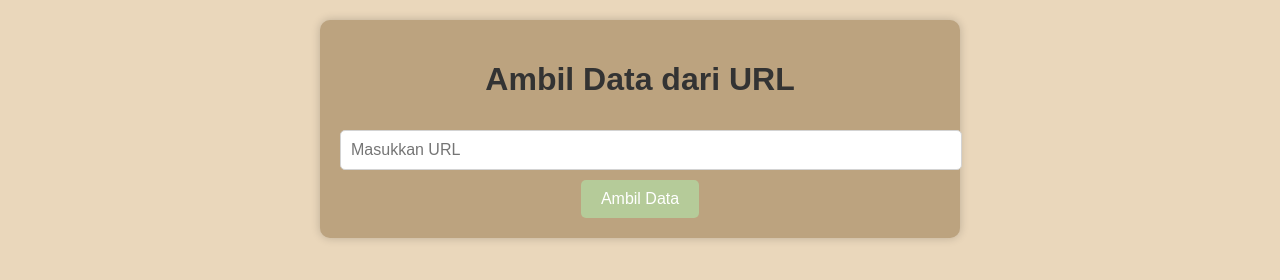
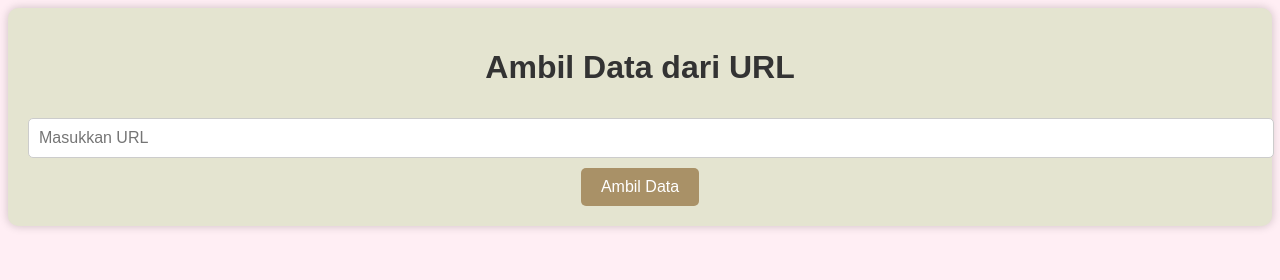
Before and after one commit to RashiqaDewi/ALPROW5, a plain HTML site: page index.html in a window 1280 px wide. Drawn offline with Linux system fonts and the light colour scheme.

Commit message:
Update index.html

```diff
--- a/index.html
+++ b/index.html
@@ -7,19 +7,15 @@
     <style>
         body {
             font-family: Arial, sans-serif;
-            background-color: #EAD7BB;
-            margin: 0;
-            padding: 0;
+            background-color: #FFEEF4; /
+            color: #333;
         }
         #container {
             text-align: center;
-            background-color: #BCA37F;
+            background-color: #E4E4D0;
+            padding: 20px;
             border-radius: 10px;
             box-shadow: 0px 0px 10px rgba(0, 0, 0, 0.2);
-            padding: 20px;
-            margin: 20px auto;
-            width: 80%;
-            max-width: 600px;
         }
         #table-container {
             display: none;
@@ -28,26 +24,25 @@
         table {
             width: 100%;
             border-collapse: collapse;
-            margin-top: 10px;
         }
         table, th, td {
-            border: 1px solid #d3d3d3;
+            border: 1px solid #ccc;
             padding: 10px;
         }
         h1 {
-            color: #333333;
+            color: #333;
         }
         input[type="text"] {
             padding: 10px;
             width: 100%;
-            border: 1px solid #d3d3d3;
+            border: 1px solid #ccc;
             border-radius: 5px;
             margin-top: 10px;
             font-size: 16px;
         }
         button {
-            background-color: #B5CB99;
-            color: #ffffff;
+            background-color: #a99167;
+            color: #fff;
             border: none;
             border-radius: 5px;
             padding: 10px 20px;
@@ -56,7 +51,7 @@
             margin-top: 10px;
         }
         button:hover {
-            background-color: #45a049;
+            background-color: #956a53;
         }
     </style>
 </head>
@@ -94,7 +89,6 @@
               }
               dataTable.appendChild(headerRow);
 
-
               data.forEach(function(item) {
                 const dataRow = document.createElement('tr');
                 for (const key in item) {
```
